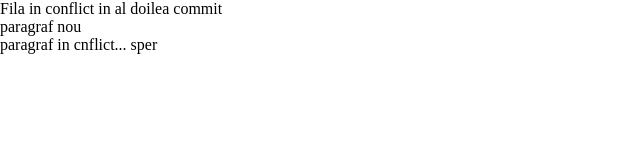
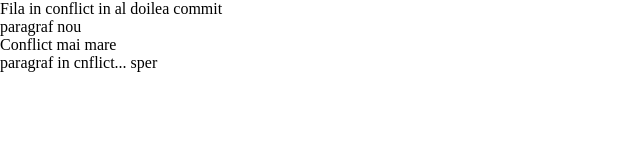
Before and after one commit to zmedd/curs14-repo, a plain HTML site: page index.html in a window 1280 px wide. Shown: the whole page, without its empty margins (0-640 px from the left). Drawn offline with Linux system fonts and the light colour scheme.

Commit message:
conflict4

```diff
--- a/index.html
+++ b/index.html
@@ -9,6 +9,7 @@
   <body>
     <p>Fila in conflict in al doilea commit</p>
     <p>paragraf nou</p>
+    <p>Conflict mai mare</p>
     <p>paragraf in cnflict... sper</p>
     <a href="#"></a>
   </body>
```
